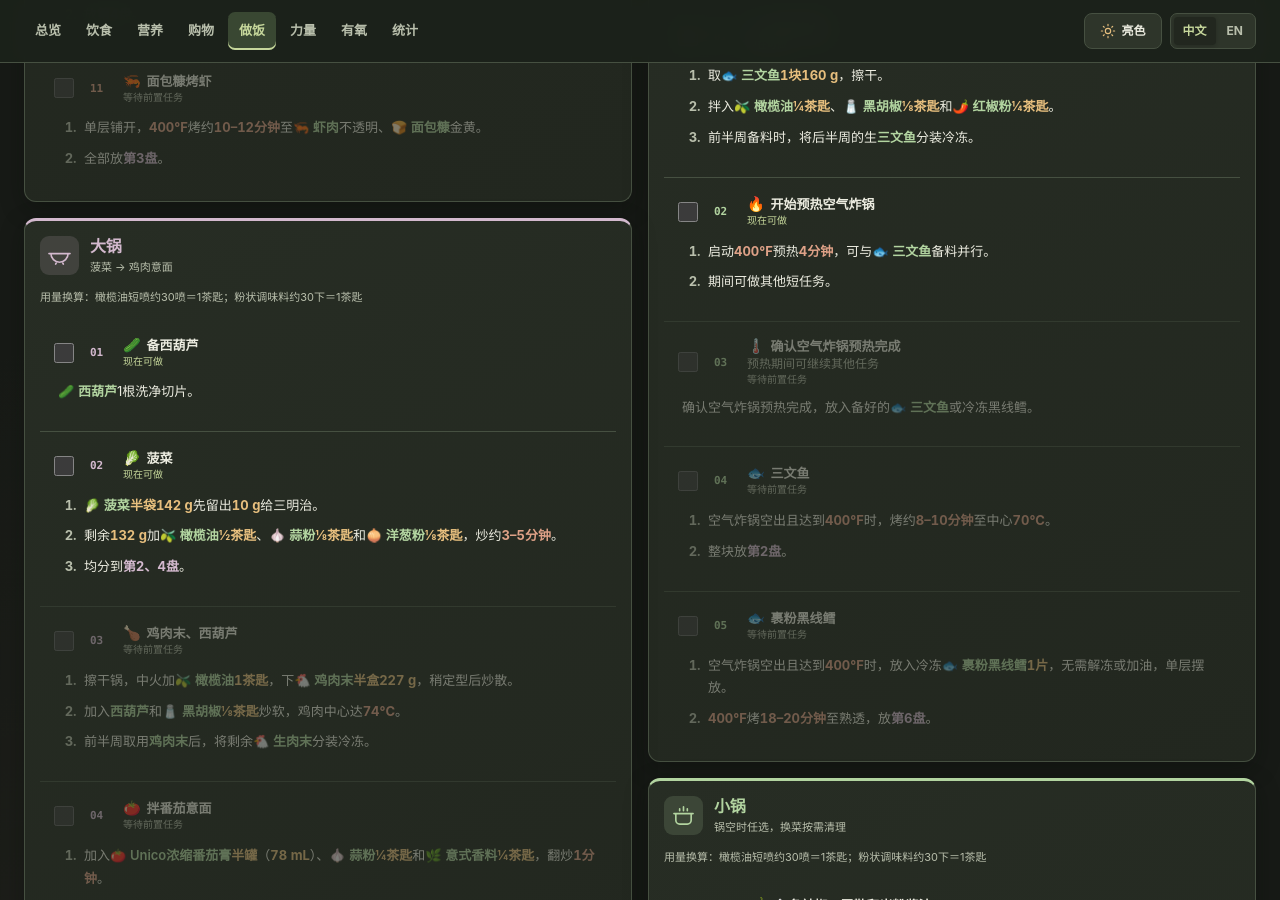
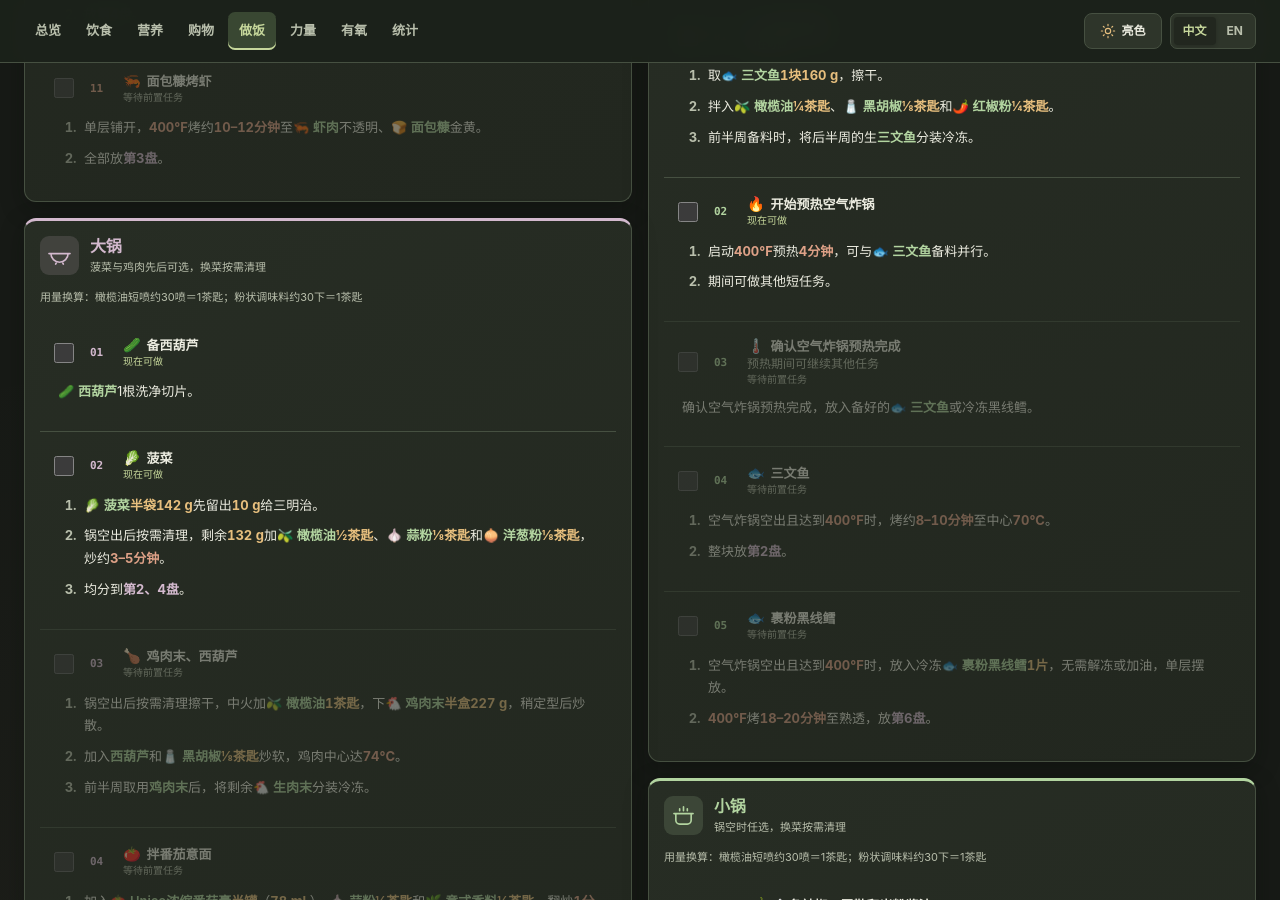
Before and after one commit to yunhaixiang/fitness, a Jekyll site: the page built from cooking.md, in a window 1280 px wide and 900 px high, scrolled down 2239 px. Built offline with Jekyll 4.4.1, drawn with Linux system fonts in a browser that asks for light colours.

Commit message:
Allow spinach and ground chicken in either order

```diff
--- a/assets/cooking-flow.js
+++ b/assets/cooking-flow.js
@@ -46,7 +46,7 @@
     {"id": "haddock", "label": ["裹粉黑线鳕", "Breaded Haddock"], "note": ["", ""], "group": "air", "before": ["air-heat"], "link": "#cook-haddock", "minutes": 20},
     {"id": "prep-zucchini", "label": ["备西葫芦", "Prepare Zucchini"], "note": ["", ""], "group": "prep", "before": [], "link": "#cook-prep-zucchini", "minutes": 2, "displayGroup": "large-wok"},
     {"id": "spinach", "label": ["菠菜", "Spinach"], "note": ["", ""], "group": "large-wok", "before": [], "link": "#cook-spinach", "minutes": 5},
-    {"id": "ground", "label": ["鸡肉末、西葫芦", "Ground Chicken and Zucchini"], "note": ["", ""], "group": "large-wok", "before": ["spinach", "prep-zucchini"], "link": "#cook-ground", "minutes": 8},
+    {"id": "ground", "label": ["鸡肉末、西葫芦", "Ground Chicken and Zucchini"], "note": ["", ""], "group": "large-wok", "before": ["prep-zucchini"], "link": "#cook-ground", "minutes": 8},
     {"id": "tomato", "label": ["拌番茄意面", "Finish Tomato Spaghetti"], "note": ["", ""], "group": "large-wok", "before": ["ground", "pasta"], "link": "#cook-tomato", "minutes": 4},
     {"id": "prep-noodle-sauce", "label": ["备辣椒、罗勒和米粉酱汁", "Prepare Chili, Basil and Noodle Sauce"], "note": ["", ""], "group": "prep", "before": [], "link": "#cook-prep-noodle-sauce", "minutes": 3, "displayGroup": "small-wok"},
     {"id": "mushroom", "label": ["蘑菇", "Mushrooms"], "note": ["", ""], "group": "small-wok", "before": [], "link": "#cook-mushroom", "minutes": 7},
@@ -81,7 +81,7 @@
     {"id": "rice", "icon": "rice", "title": ["电饭煲", "Rice Cooker"], "hint": ["先启动", "Start Early"]},
     {"id": "pots", "icon": "pot", "title": ["煮锅一、煮锅二", "Pots 1 and 2"], "hint": ["两锅并行", "Two Parallel Pots"]},
     {"id": "air", "icon": "air", "title": ["空气炸锅", "Air Fryer"], "hint": ["两种鱼先后可选", "Cook Either Fish First"]},
-    {"id": "large-wok", "icon": "wok", "title": ["大锅", "Wok"], "hint": ["菠菜 → 鸡肉意面", "Spinach → Chicken Pasta"]},
+    {"id": "large-wok", "icon": "wok", "title": ["大锅", "Wok"], "hint": ["菠菜与鸡肉先后可选，换菜按需清理", "Cook Spinach or Chicken First; Clean Between Dishes as Needed"]},
     {"id": "small-wok", "icon": "pot", "title": ["小锅", "Saucepan"], "hint": ["锅空时任选，换菜按需清理", "Choose Any Ready Task; Clean Between Dishes as Needed"]},
     {"id": "finish", "icon": "finish", "title": ["收尾", "Finish"], "hint": ["备好配菜与餐点、入冰箱、清洗", "Assemble Meals, Refrigerate and Clean"]}
   ];
--- a/cooking.md
+++ b/cooking.md
@@ -312,23 +312,23 @@
 <li class="cooking-task-source">
 <ol lang="zh-CN" class="cooking-source-zh">
 <li>🥬 菠菜半袋142 g先留出10 g给三明治。</li>
-<li>剩余132 g加🫒 橄榄油½茶匙、🧄 蒜粉⅛茶匙和🧅 洋葱粉⅛茶匙，炒约3–5分钟。</li>
+<li>锅空出后按需清理，剩余132 g加🫒 橄榄油½茶匙、🧄 蒜粉⅛茶匙和🧅 洋葱粉⅛茶匙，炒约3–5分钟。</li>
 <li>均分到第2、4盘。</li>
 </ol>
 <ol lang="en" class="cooking-source-en" hidden>
 <li>Set aside 10 g from the half-bag of 🥬 spinach (142 g) for the sandwich.</li>
-<li>Cook the remaining 132 g with ½ tsp 🫒 olive oil, ⅛ tsp 🧄 garlic powder and ⅛ tsp 🧅 onion powder for 3–5 minutes.</li>
+<li>Once the wok is free, clean it as needed and cook the remaining 132 g with ½ tsp 🫒 olive oil, ⅛ tsp 🧄 garlic powder and ⅛ tsp 🧅 onion powder for 3–5 minutes.</li>
 <li>Split equally between meals 2 and 4.</li>
 </ol>
 </li>
 <li class="cooking-task-source">
 <ol lang="zh-CN" class="cooking-source-zh">
-<li>擦干锅，中火加🫒 橄榄油1茶匙，下🐔 鸡肉末半盒227 g，稍定型后炒散。</li>
+<li>锅空出后按需清理擦干，中火加🫒 橄榄油1茶匙，下🐔 鸡肉末半盒227 g，稍定型后炒散。</li>
 <li>加入西葫芦和🧂 黑胡椒⅛茶匙炒软，鸡肉中心达74°C。</li>
 <li>前半周取用鸡肉末后，将剩余🐔 生肉末分装冷冻。</li>
 </ol>
 <ol lang="en" class="cooking-source-en" hidden>
-<li>Dry the wok and add 1 tsp 🫒 olive oil over medium heat.</li>
+<li>Once the wok is free, clean and dry it as needed, then add 1 tsp 🫒 olive oil over medium heat.</li>
 <li>Add half a pack of 🐔 ground chicken (227 g), let it set briefly, then break it up.</li>
 <li>Add the zucchini and ⅛ tsp 🧂 black pepper; cook until tender, with the chicken reaching 74°C.</li>
 <li>During the first cooking session, freeze the remaining raw ground chicken after taking this portion.</li>
```
Also changed, not shown: tests/cooking-progress.test.js (+3 -1 lines).
